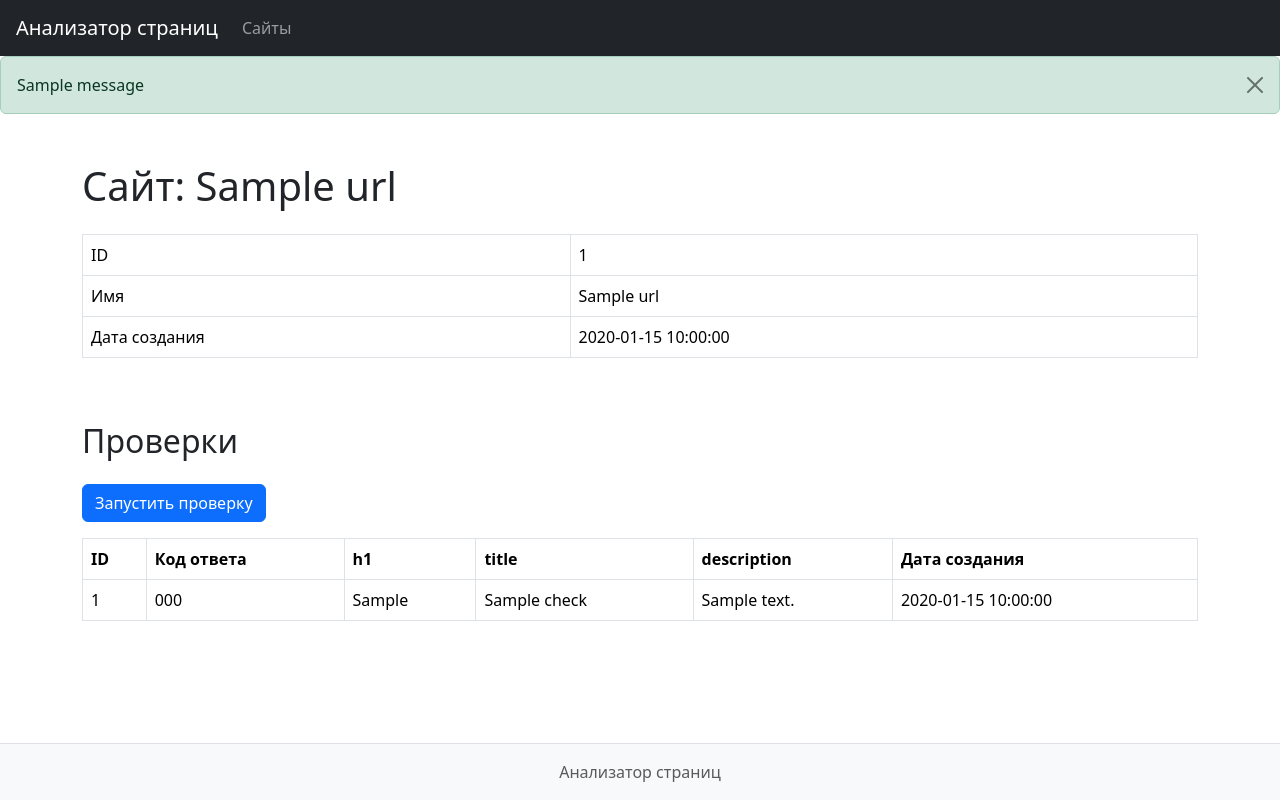
After one commit to Qualcommes/python-project-83, a Flask app: template page_analyzer/templates/urls/show.html in a window 1280 px wide. The commit adds this page. Run offline with Flask 3, Linux system fonts and the light colour scheme; the template is opened without the code that fills it: most values are stand-ins (such as "Sample title", 1, 10 or a date in 2020); one stand-in notice (Sample message) is shown.

Commit message:
fourth step

```diff
--- /dev/null
+++ b/database.sql
@@ -0,0 +1,7 @@
+DROP TABLE IF EXISTS urls;
+
+CREATE TABLE urls (
+    id bigint PRIMARY KEY GENERATED ALWAYS AS IDENTITY,
+    name varchar(255) UNIQUE NOT NULL,
+    created_at date DEFAULT CURRENT_TIMESTAMP
+);
--- a/page_analyzer/app.py
+++ b/page_analyzer/app.py
@@ -1,7 +1,17 @@
 import os
 
-from flask import Flask, render_template
 from dotenv import load_dotenv
+from flask import (
+    Flask,
+    flash,
+    redirect,
+    render_template,
+    request,
+    url_for,
+)
+
+from page_analyzer import db
+from page_analyzer.url import normalize_url, validate_url
 
 load_dotenv()
 app = Flask(__name__)
@@ -10,3 +20,39 @@ app.config['SECRET_KEY'] = os.getenv('SECRET_KEY')
 @app.route('/')
 def index():
     return render_template('index.html')
+
+
+@app.post('/urls')
+def add_url():
+    url_input = request.form.get('url', '').strip()
+    errors = validate_url(url_input)
+
+    if errors:
+        for error in errors:
+            flash(error, 'danger')
+        return render_template('index.html', url_value=url_input), 422
+
+    normalized_url = normalize_url(url_input)
+    existing_url = db.find_url_by_name(normalized_url)
+
+    if existing_url:
+        flash('Страница уже существует', 'info')
+        return redirect(url_for('show_url', id=existing_url['id']))
+
+    url_id = db.add_url(normalized_url)
+    flash('Страница успешно добавлена', 'success')
+    return redirect(url_for('show_url', id=url_id))
+
+@app.get('/urls')
+def show_urls():
+    urls = db.get_all_urls()
+    return render_template('urls/index.html', urls=urls)
+
+@app.get('/urls/<int:id>')
+def show_url(id):
+    url_record = db.find_url_by_id(id)
+    if not url_record:
+        return render_template('404.html'), 404
+
+    checks = []
+    return render_template('urls/show.html', url=url_record, checks=checks)
--- a/page_analyzer/templates/base.html
+++ b/page_analyzer/templates/base.html
@@ -24,6 +24,18 @@
       </div>
     </nav>
 
+    <!-- Flash сообщения -->
+    {% with messages = get_flashed_messages(with_categories=true) %}
+      {% if messages %}
+        {% for category, message in messages %}
+          <div class="alert alert-{{ category }} alert-dismissible fade show mb-0" role="alert">
+            {{ message }}
+            <button type="button" class="btn-close" data-bs-dismiss="alert" aria-label="Close"></button>
+          </div>
+        {% endfor %}
+      {% endif %}
+    {% endwith %}
+
     <!-- Основное содержимое -->
     <main class="flex-grow-1">
       {% block content %}
--- a/page_analyzer/templates/index.html
+++ b/page_analyzer/templates/index.html
@@ -8,11 +8,12 @@
         <h1 class="display-3 mb-3">Анализатор страниц</h1>
         <p class="lead mb-4">Бесплатно проверяйте сайты на SEO пригодность</p>
 
-        <form action="/urls" method="post" class="d-flex justify-content-center">
+        <form action="{{ url_for('add_url') }}" method="post" class="d-flex justify-content-center">
           <input
-            type="url"
+            type="text"
             name="url"
             placeholder="https://www.example.com"
+            value="{{ url_value if url_value else '' }}"
             class="form-control form-control-lg me-2"
             required
           >
--- /dev/null
+++ b/page_analyzer/templates/urls/show.html
@@ -0,0 +1,58 @@
+{% extends "base.html" %}
+
+{% block content %}
+<div class="container-lg mt-5">
+  <h1>Сайт: {{ url.name }}</h1>
+
+  <div class="table-responsive">
+    <table class="table table-bordered table-hover mt-3" data-test="url">
+      <tbody>
+        <tr>
+          <td>ID</td>
+          <td>{{ url.id }}</td>
+        </tr>
+        <tr>
+          <td>Имя</td>
+          <td>{{ url.name }}</td>
+        </tr>
+        <tr>
+          <td>Дата создания</td>
+          <td>{{ url.created_at }}</td>
+        </tr>
+      </tbody>
+    </table>
+  </div>
+
+  <h2 class="mt-5">Проверки</h2>
+  <form method="post" action="/urls/{{ url.id }}/checks">
+    <input type="submit" class="btn btn-primary my-3" value="Запустить проверку">
+  </form>
+
+  <div class="table-responsive">
+    <table class="table table-bordered table-hover" data-test="checks">
+      <thead>
+        <tr>
+          <th>ID</th>
+          <th>Код ответа</th>
+          <th>h1</th>
+          <th>title</th>
+          <th>description</th>
+          <th>Дата создания</th>
+        </tr>
+      </thead>
+      <tbody>
+        {% for check in checks %}
+          <tr>
+            <td>{{ check.id }}</td>
+            <td>{{ check.status_code }}</td>
+            <td>{{ check.h1 }}</td>
+            <td>{{ check.title }}</td>
+            <td>{{ check.description }}</td>
+            <td>{{ check.created_at }}</td>
+          </tr>
+        {% endfor %}
+      </tbody>
+    </table>
+  </div>
+</div>
+{% endblock %}
--- a/pyproject.toml
+++ b/pyproject.toml
@@ -7,7 +7,9 @@ requires-python = ">=3.12"
 dependencies = [
     "flask>=3.1.3",
     "gunicorn>=26.0.0",
+    "psycopg[binary]>=3.1.18",
     "pytest>=9.1.1",
     "python-dotenv>=1.2.2",
     "ruff>=0.15.20",
+    "validators>=0.35.0",
 ]
```
Also changed, not shown: page_analyzer/db.py (added, +57 -0 lines), page_analyzer/templates/urls/index.html (added, +31 -0 lines), page_analyzer/url.py (added, +13 -0 lines), 2 other files.
